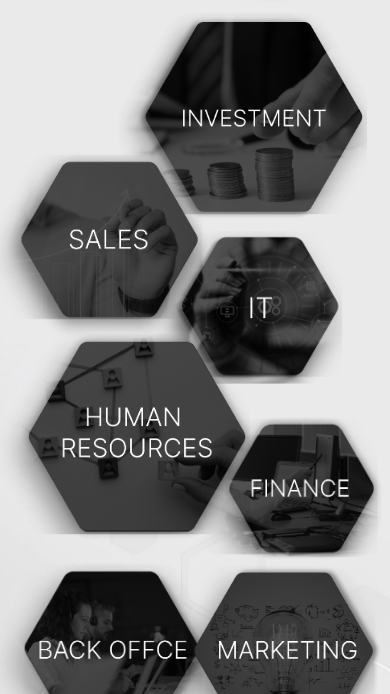
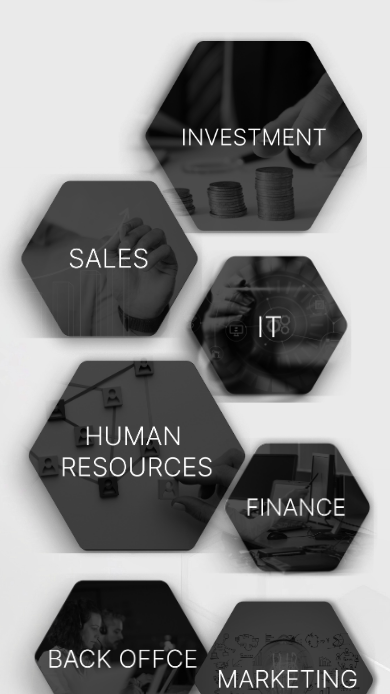
Before and after one commit to abdallahMoussa/sgs-test, a website: page categories.html in a window 390 px wide. Shown: the part 73-767 px from the top of the page. Drawn offline with nearby package versions, Linux system fonts and the light colour scheme.

Commit message:
Add files via upload

```diff
--- a/assets/css/category.css
+++ b/assets/css/category.css
@@ -89,7 +89,9 @@
 
 @media screen and (max-width: 600px) {
     body {
-        display: block;
+        /* display: block; */
+    background-repeat: repeat;
+
     }
     #categories {
         width: 100%;
@@ -117,7 +119,7 @@
     .cat3 {
         width: 230px;
         height: 230px;
-        margin: -170px 0 0 30vw;
+        margin: -170px 0 0 35vw;
     }
     .cat4 {
         width: 300px;
@@ -127,17 +129,17 @@
     .cat5 {
         width: 220px;
         height: 220px;
-        margin: -200px 0 0 50vw;
+        margin: -200px 0 0 48vw;
     }
     .cat6 {
         width: 250px;
         height: 250px;
-        margin: -80px 0 0 -45vw;
+        margin: -90px 0 0 -40vw;
     }
     .cat7 {
         width: 250px;
         height: 250px;
-        margin: -250px 0 0 45vw;
+        margin: -230px 0 0 45vw;
     }
     .cat8 {
         width: 260px;
```
